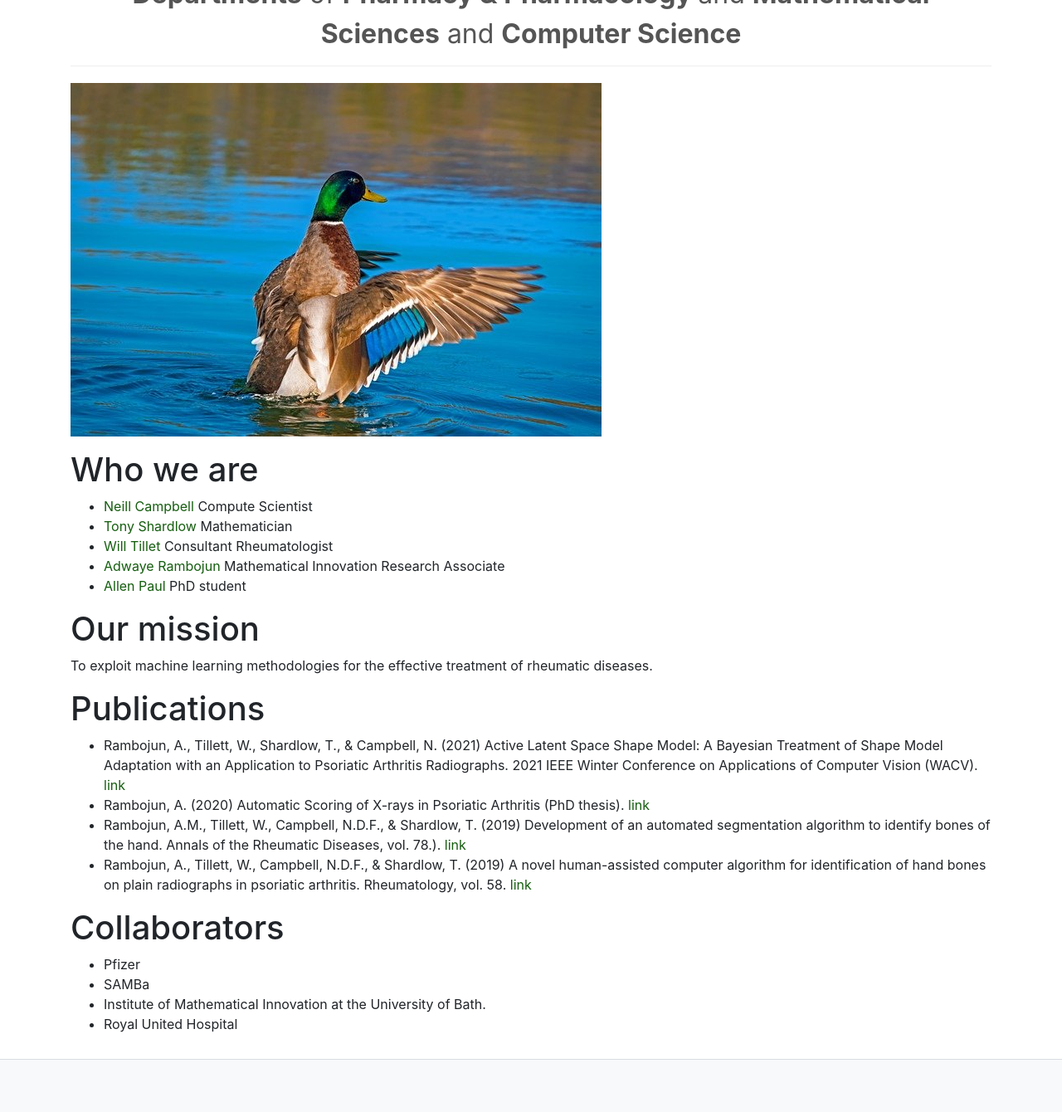
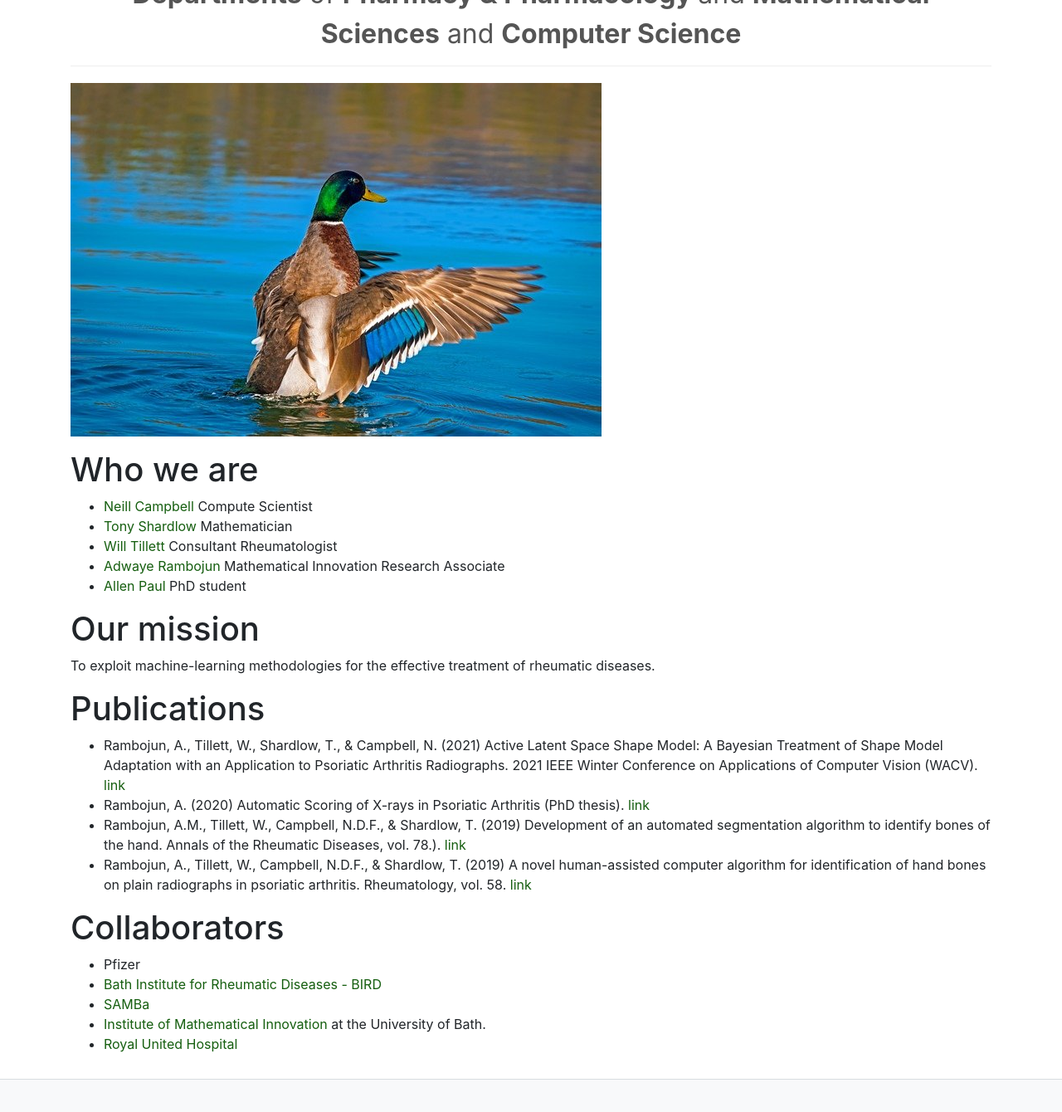
Before and after one commit to mathematics-and-algorithms-for-data/mathematics-and-algorithms-for-data.github.io, a Jekyll site: the page built from malard/index.md, in a window 1280 px wide and 1400 px high, scrolled down 150 px. Shown: the top 1340 px of the window at 83% size. Built offline with Jekyll 4.4.1, drawn with Linux system fonts in a browser that asks for light colours; nearby versions of some CDN libraries.

Commit message:
Update index.md

```diff
--- a/malard/index.md
+++ b/malard/index.md
@@ -5,21 +5,23 @@ title: MALARD
 ---
 
 
-![X](/assets/images/duck-4077117_640.jpg){: .center-image }
+![](/assets/images/duck-4077117_640.jpg){: .center-image }
+
+<!-- source of image: https://pixabay.com/photos/duck-animal-water-water-bird-4077117/ -->
 
 
 # Who we are
 
 - [Neill Campbell](https://ndfcampbell.org/) Compute Scientist
 - [Tony Shardlow](https://people.bath.ac.uk/tjs42/) Mathematician
-- [Will Tillet](https://researchportal.bath.ac.uk/en/persons/william-tillett) Consultant Rheumatologist
+- [Will Tillett](https://researchportal.bath.ac.uk/en/persons/william-tillett) Consultant Rheumatologist
 - [Adwaye Rambojun](https://people.bath.ac.uk/amr62/) Mathematical Innovation Research Associate
 - [Allen Paul]()  PhD student
 
 
 # Our mission
 
-To exploit machine learning methodologies for the effective treatment of rheumatic diseases.
+To exploit machine-learning methodologies for the effective treatment of rheumatic diseases.
 
 # Publications
 
@@ -31,6 +33,7 @@ To exploit machine learning methodologies for the effective treatment of rheumat
 # Collaborators
 
 - Pfizer
-- SAMBa
-- Institute of Mathematical Innovation at the University of Bath.
-- Royal United Hospital
+- [Bath Institute for Rheumatic Diseases - BIRD](https://www.birdbath.org.uk/)
+- [SAMBa](https://www.bath.ac.uk/centres-for-doctoral-training/epsrc-centre-for-doctoral-training-in-statistical-applied-mathematics-samba/)
+- [Institute of Mathematical Innovation](https://imibath.ac.uk/) at the University of Bath.
+- [Royal United Hospital](https://www.ruh.nhs.uk/RNHRD/patients/services/rheumatology/psoriatic_arthritis/index.asp)
```
